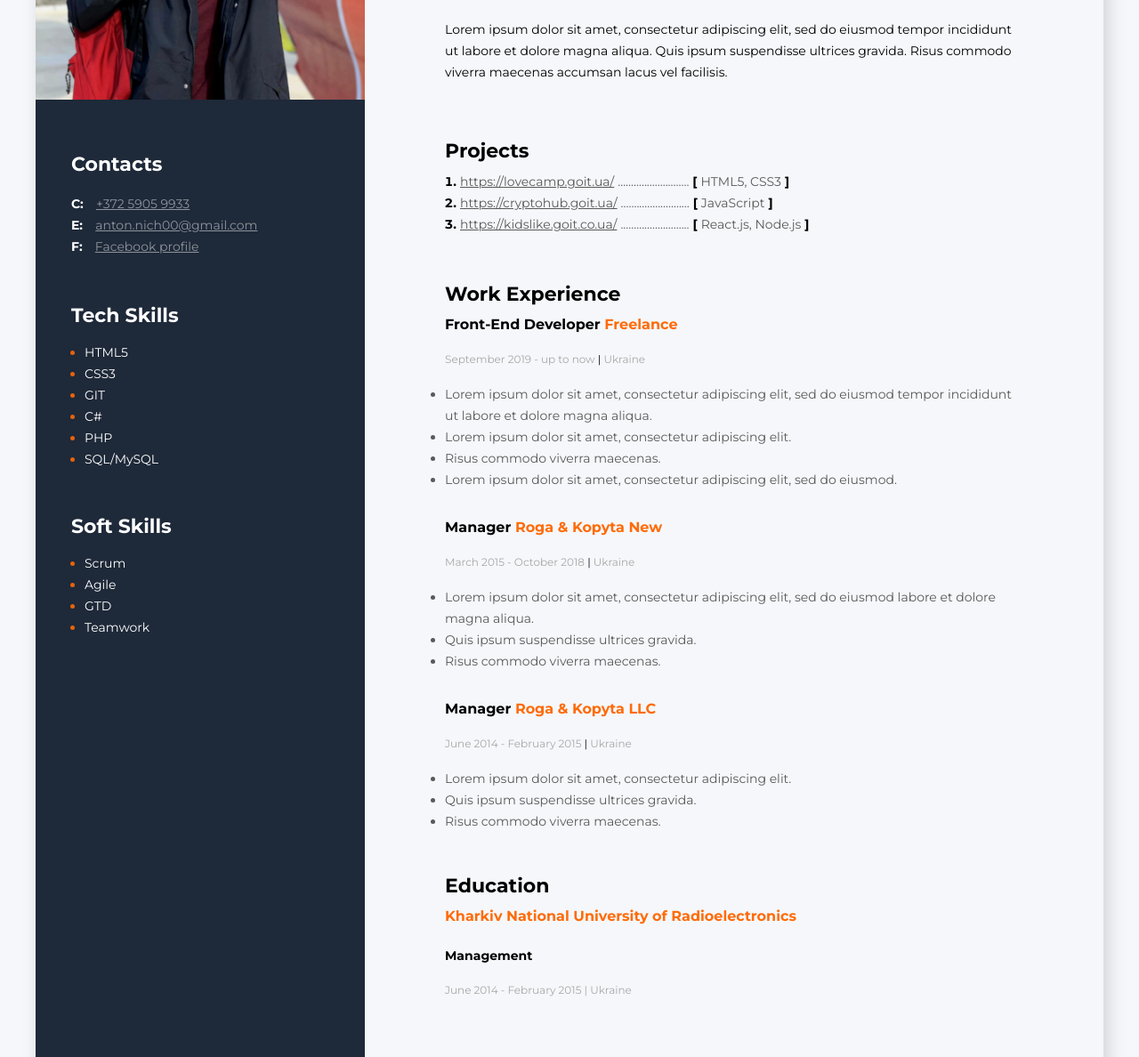
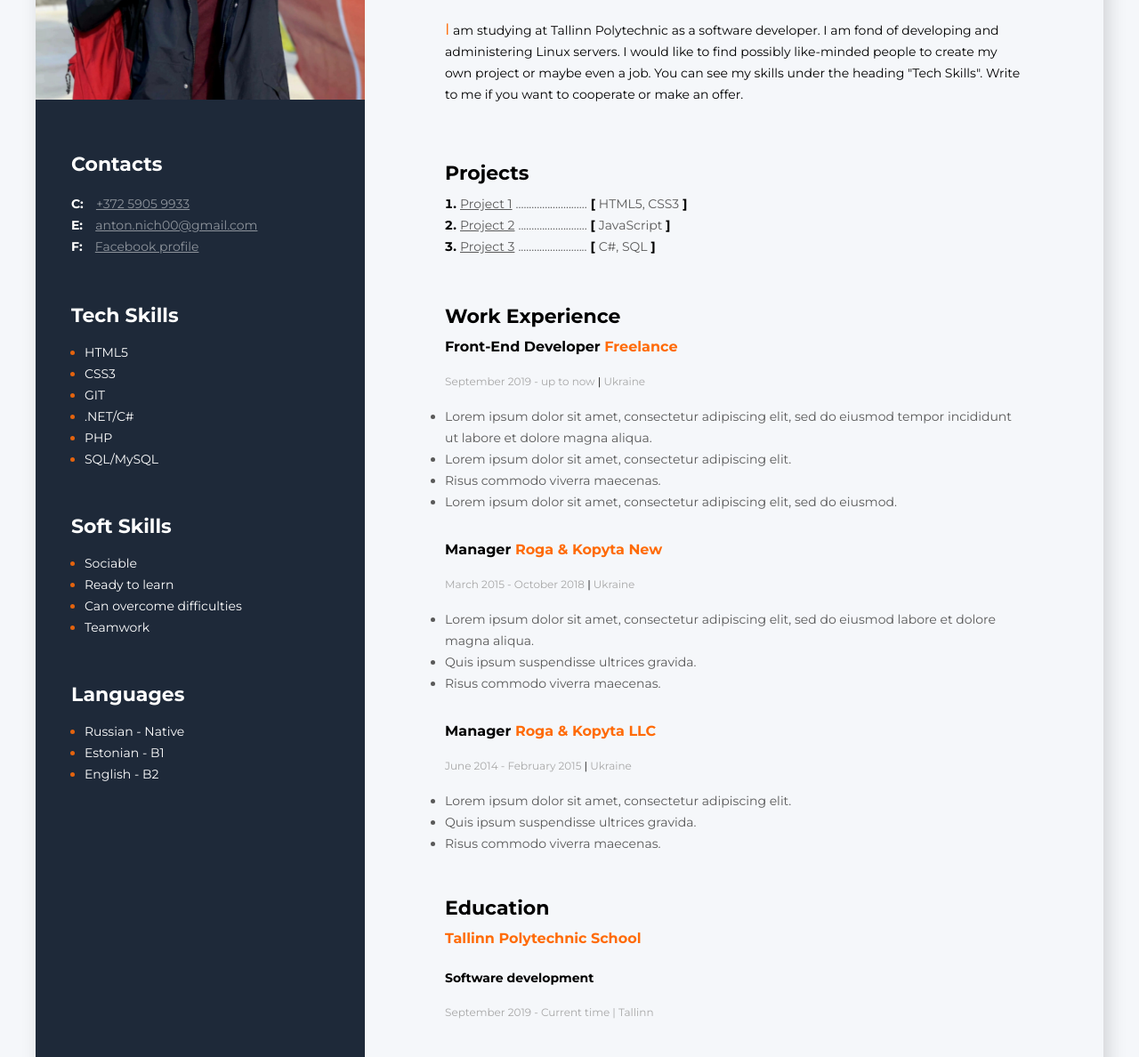
Before and after one commit to noubuddy/resume, a plain HTML site: page index.html in a window 1280 px wide. Shown: the part 312-1500 px from the top of the page at 89% size. Drawn offline with Linux system fonts and the light colour scheme.

Commit message:
information changes

```diff
--- a/index.html
+++ b/index.html
@@ -45,7 +45,7 @@
                         <span class="tech-skills-text">GIT</span>
                     </li>
                     <li>
-                        <span class="tech-skills-text">C#</span>
+                        <span class="tech-skills-text">.NET/C#</span>
                     </li>
                     <li>
                         <span class="tech-skills-text">PHP</span>
@@ -61,16 +61,32 @@
                 <h3 class="soft-skills-title">Soft Skills</h3>
                 <ul class="soft-skills-item">
                     <li>
-                        <span class="soft-skills-text">Scrum</span>
+                        <span class="soft-skills-text">Sociable</span>
                     </li>
                     <li>
-                        <span class="soft-skills-text">Agile</span>
+                        <span class="soft-skills-text">Ready to learn</span>
                     </li>
                     <li>
-                        <span class="soft-skills-text">GTD</span>
+                        <span class="soft-skills-text">Can overcome difficulties</span>
                     </li>
                     <li>
                         <span class="soft-skills-text">Teamwork</span>
+                    </li>
+                </ul>
+            </div>
+
+            <!-- Languages -->
+            <div class="text">
+                <h3 class="languages-title">Languages</h3>
+                <ul class="languages-item">
+                    <li>
+                        <span class="languages-text">Russian - Native</span>
+                    </li>
+                    <li>
+                        <span class="languages-text">Estonian - B1</span>
+                    </li>
+                    <li>
+                        <span class="languages-text">English - B2</span>
                     </li>
                 </ul>
             </div>
@@ -83,9 +99,14 @@
                 <h2 class="profession">Software Developer</h2>
                 <h1 class="my-name">Anton Nichiporchik</h1>
 
-                <p class="main-text">Lorem ipsum dolor sit amet, consectetur adipiscing elit, sed do eiusmod tempor
-                    incididunt ut labore et dolore magna aliqua. Quis ipsum suspendisse ultrices gravida. Risus commodo
-                    viverra maecenas accumsan lacus vel facilisis. </p>
+                <p class="main-text"><span class="first-character">I</span> am studying at Tallinn
+                    Polytechnic as a software developer. I am
+                    fond of developing and administering Linux
+                    servers. I would like to find possibly
+                    like-minded people to create my own project
+                    or maybe even a job. You can see my skills
+                    under the heading "Tech Skills". Write
+                    to me if you want to cooperate or make an offer.</p>
             </div>
 
             <!-- Project block -->
@@ -94,19 +115,19 @@
 
                 <ol>
                     <li class="projects-item">
-                        <a class="project-link" href="https://lovecamp.goit.ua/">https://lovecamp.goit.ua/</a>
+                        <a class="project-link" href="">Project 1</a>
                         <span class="dots">...........................</span>
                         <span><b>[</b> <span class="tech-name">HTML5, CSS3</span> <b>]</b></span>
                     </li>
                     <li class="projects-item">
-                        <a class="project-link" href="https://cryptohub.goit.ua/">https://cryptohub.goit.ua/</a>
+                        <a class="project-link" href="">Project 2</a>
                         <span class="dots">..........................</span>
                         <span><b>[</b> <span class="tech-name">JavaScript</span> <b>]</b></span>
                     </li>
                     <li class="projects-item">
-                        <a class="project-link" href="https://kidslike.goit.co.ua/">https://kidslike.goit.co.ua/</a>
+                        <a class="project-link" href="">Project 3</a>
                         <span class="dots">..........................</span>
-                        <span><b>[</b> <span class="tech-name">React.js, Node.js</span> <b>]</b></span>
+                        <span><b>[</b> <span class="tech-name">C#, SQL</span> <b>]</b></span>
                     </li>
                 </ol>
             </div>
@@ -166,9 +187,9 @@
                 <div>
                     <br>
                     <h3 class="about-me-title">Education</h3>
-                    <h4 class="education-text">Kharkiv National University of Radioelectronics</h4>
-                    <h5 class="management">Management</h5>
-                    <span class="time-and-country">June 2014 - February 2015 | Ukraine</span>
+                    <h4 class="education-text">Tallinn Polytechnic School</h4>
+                    <h5 class="sw-development">Software development</h5>
+                    <span class="time-and-country">September 2019 - Current time | Tallinn</span>
                 </div>
 
             </div>
--- a/style.css
+++ b/style.css
@@ -215,9 +215,36 @@ body {
     margin-bottom: 20px;
 }
 
-.management {
+.sw-development {
     font-size: 14px;
     font-weight: 700;
     line-height: 24px;
     margin-bottom: 15px;
 }
+
+.first-character {
+    color: #ff6b08;
+    font-size:large;
+}
+
+.languages-title {
+    font-size: 22px;
+    font-weight: 700;
+    line-height: 24px;
+    margin-bottom: 17px;
+    margin-left: 40px;
+    margin-top: 52px;
+}
+
+.languages-item {
+    font-size: 14px;
+    font-weight: 400;
+    line-height: 24px;
+    padding-left: 15px;
+    color: #e4630e;
+    margin-left: 40px;
+}
+
+.languages-text {
+    color: #fff;
+}
```
